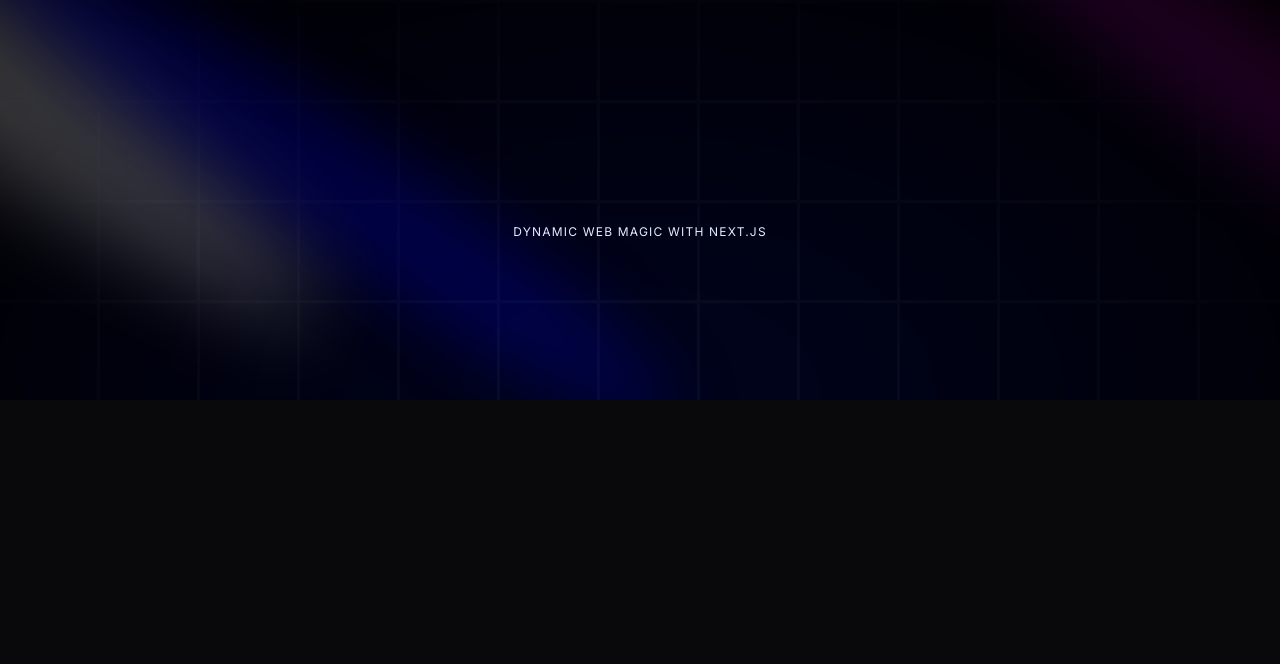
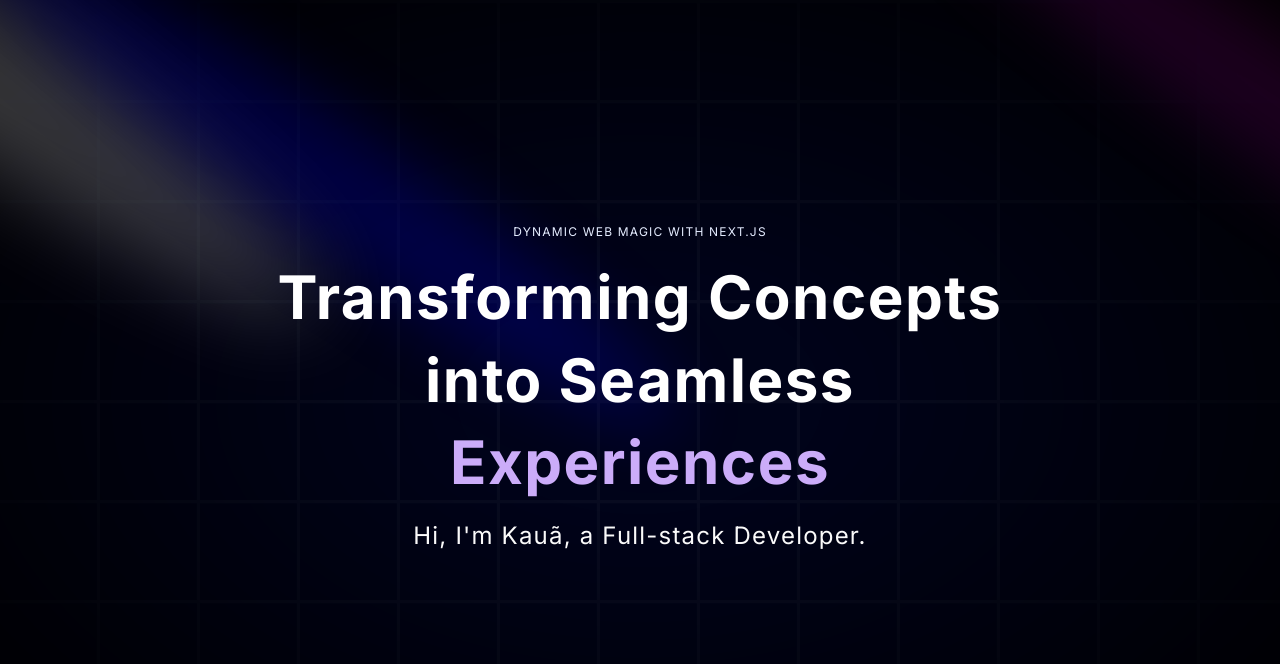
Before and after one commit to moraiskaua/Portfolio-v2, a Next.js app: page / in a window 1280 px wide. Shown: the top 664 px of the page. Built offline with nearby package versions, Linux system fonts and the light colour scheme.

Commit message:
fix: change text generate component props

```diff
--- a/src/app/components/Hero.tsx
+++ b/src/app/components/Hero.tsx
@@ -1,4 +1,5 @@
 import { Spotlight } from './ui/Spotlight';
+import { TextGenerateEffect } from './ui/TextGenerateEffect';
 
 interface HeroProps {}
 
@@ -26,6 +27,15 @@
           <h2 className="uppercase tracking-widest text-xs text-center text-blue-100 max-w-80">
             Dynamic Web Magic with Next.js
           </h2>
+
+          <TextGenerateEffect
+            words="Transforming Concepts into Seamless Experiences"
+            className="text-center text-[40px] md:text-5xl lg:text-6xl"
+          />
+
+          <p className="text-center md:tracking-wider mb-4 text-sm md:text-lg lg:text-2xl">
+            Hi, I&apos;m Kauã, a Full-stack Developer.
+          </p>
         </div>
       </div>
     </div>
--- /dev/null
+++ b/src/app/components/ui/TextGenerateEffect.tsx
@@ -0,0 +1,55 @@
+'use client';
+
+import { useEffect } from 'react';
+import { motion, stagger, useAnimate } from 'framer-motion';
+import { cn } from '@/utils/cn';
+
+export const TextGenerateEffect = ({
+  words,
+  className,
+}: {
+  words: string;
+  className?: string;
+}) => {
+  const [scope, animate] = useAnimate();
+  let wordsArray = words.split(' ');
+  useEffect(() => {
+    animate(
+      'span',
+      {
+        opacity: 1,
+      },
+      {
+        duration: 2,
+        delay: stagger(0.2),
+      },
+    );
+  }, [scope.current]);
+
+  const renderWords = () => {
+    return (
+      <motion.div ref={scope}>
+        {wordsArray.map((word, idx) => {
+          return (
+            <motion.span
+              key={word + idx}
+              className={`${idx > 3 ? 'text-purple' : 'dark:text-white text-black'} opacity-0`}
+            >
+              {word}{' '}
+            </motion.span>
+          );
+        })}
+      </motion.div>
+    );
+  };
+
+  return (
+    <div className={cn('font-bold', className)}>
+      <div className="my-4">
+        <div className=" dark:text-white text-black leading-snug tracking-wide">
+          {renderWords()}
+        </div>
+      </div>
+    </div>
+  );
+};
```
